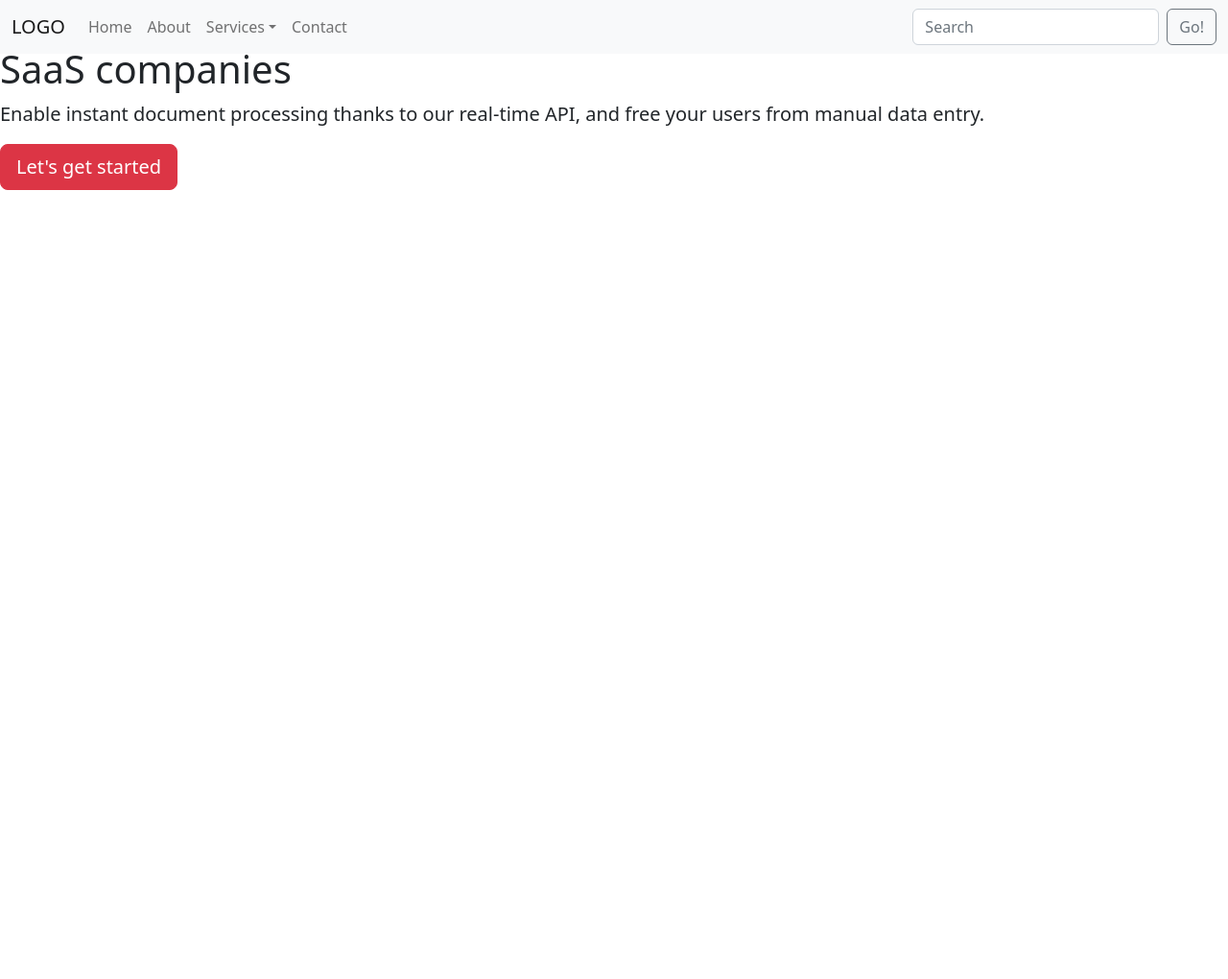
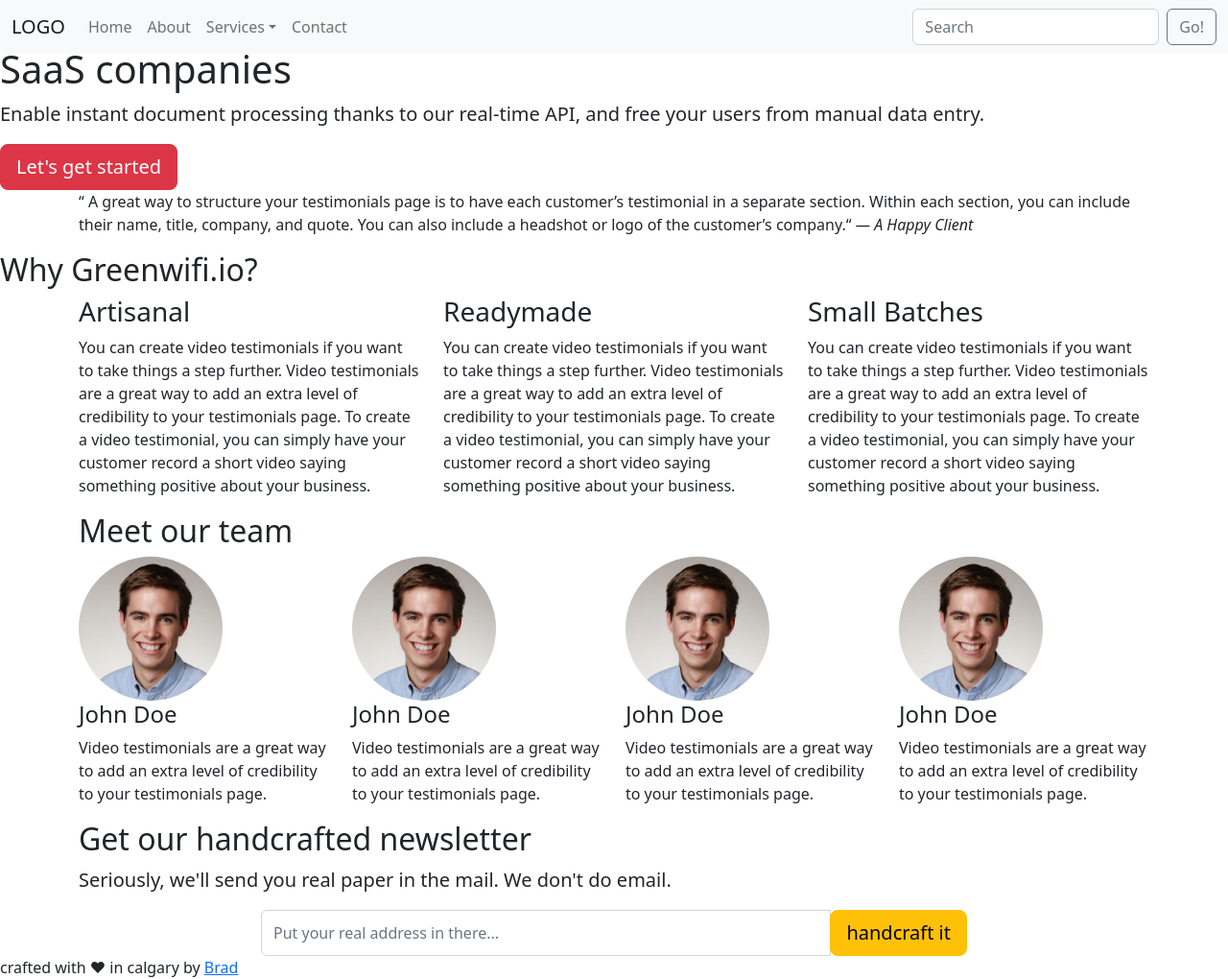
Before and after one commit to cdorce/template-website-with-bootstrap.github.io, a plain HTML site: page index.html in a window 1280 px wide. Shown: the whole page at 96% size. Before the commit the page ends 800 px from the top, so only its background shows below. Drawn offline with nearby package versions, Linux system fonts and the light colour scheme.

Commit message:
html-done-2

```diff
--- a/index.html
+++ b/index.html
@@ -61,7 +61,84 @@
 
 
     </div>
+    <section class="testimonial">
+        <div class="container">
+            <blockquote>
+                &ldquo; A great way to structure your testimonials page is to have each customer’s testimonial in a separate section. Within each section, you can include their name, title, company, and quote. You can also include a headshot or logo of the customer’s company.&ldquo;
+                <cite>&mdash; A Happy Client</cite>
+            </blockquote>
+        </div>
+    </section>
+    <section id="why-us" >
+        <h2>Why Greenwifi.io?</h2>
+        <div class="container">
+            <div class="row">
+                <div class="col-sm-4">
+                    <h3>Artisanal</h3>
+                    <p>You can create video testimonials if you want to take things a step further. Video testimonials are a great way to add an extra level of credibility to your testimonials page. To create a video testimonial, you can simply have your customer record a short video saying something positive about your business. </p>
+                </div>
+                <div class="col-sm-4">
+                    <h3>Readymade</h3>
+                    <p>You can create video testimonials if you want to take things a step further. Video testimonials are a great way to add an extra level of credibility to your testimonials page. To create a video testimonial, you can simply have your customer record a short video saying something positive about your business. </p>
+                </div>
+                <div class="col-sm-4">
+                    <h3>Small Batches</h3>
+                    <p>You can create video testimonials if you want to take things a step further. Video testimonials are a great way to add an extra level of credibility to your testimonials page. To create a video testimonial, you can simply have your customer record a short video saying something positive about your business. </p>
+                </div>
+            </div>
+        </div>
 
+    </section>
+    <section class="team">
+        <div class="container">
+            <h2>Meet our team</h2>
+            <div class="row">
+                <div class="col-sm-3">
+                  <img src="id-img.jpg" class="img-circle" >
+                  <h4>John Doe</h4>
+                  <p>Video testimonials are a great way to add an extra level of credibility to your testimonials page.</p>
+                </div>
+                <div class="col-sm-3">
+                    <img src="id-img.jpg" class="img-circle" >
+                    <h4>John Doe</h4>
+                    <p>Video testimonials are a great way to add an extra level of credibility to your testimonials page.</p>
+                  </div>
+                  <div class="col-sm-3">
+                    <img src="id-img.jpg" class="img-circle" >
+                    <h4>John Doe</h4>
+                    <p>Video testimonials are a great way to add an extra level of credibility to your testimonials page.</p>
+                  </div>
+                  <div class="col-sm-3">
+                    <img src="id-img.jpg" class="img-circle" >
+                    <h4>John Doe</h4>
+                    <p>Video testimonials are a great way to add an extra level of credibility to your testimonials page.</p>
+                  </div>
+
+            </div>
+        </div>
+    </section>
+    <section id="signup">
+        <div class="container">
+            <h2>Get our handcrafted newsletter</h2>
+            <p class="lead">Seriously, we'll send you real paper in the mail. We don't do email.</p>
+            <div class="row">
+                <div class="col-sm-8 offset-sm-2">
+                    <form action="">
+                        <div class="input-group">
+                            <input class="form-control input-group-lg" placeholder="Put your real address in there..." type="text">
+                            <span class="input-group-btn">
+                                <button class="btn btn-warning btn-lg" type="button">handcraft it</button>
+                            </span>
+                        </div>
+                    </form>
+                </div>
+            </div>
+        </div>
+    </section>
+    <footer>
+        crafted with &hearts; in calgary by <a href="#">Brad</a>
+
+    </footer>
 
 
 
--- a/style.scss
+++ b/style.scss
@@ -0,0 +1,7 @@
+
+
+
+.img-circle {
+    border-radius:80%;
+    width: 150px;
+}
```
Also changed, not shown: id-img.jpg (added), style.css, 1 other file.
